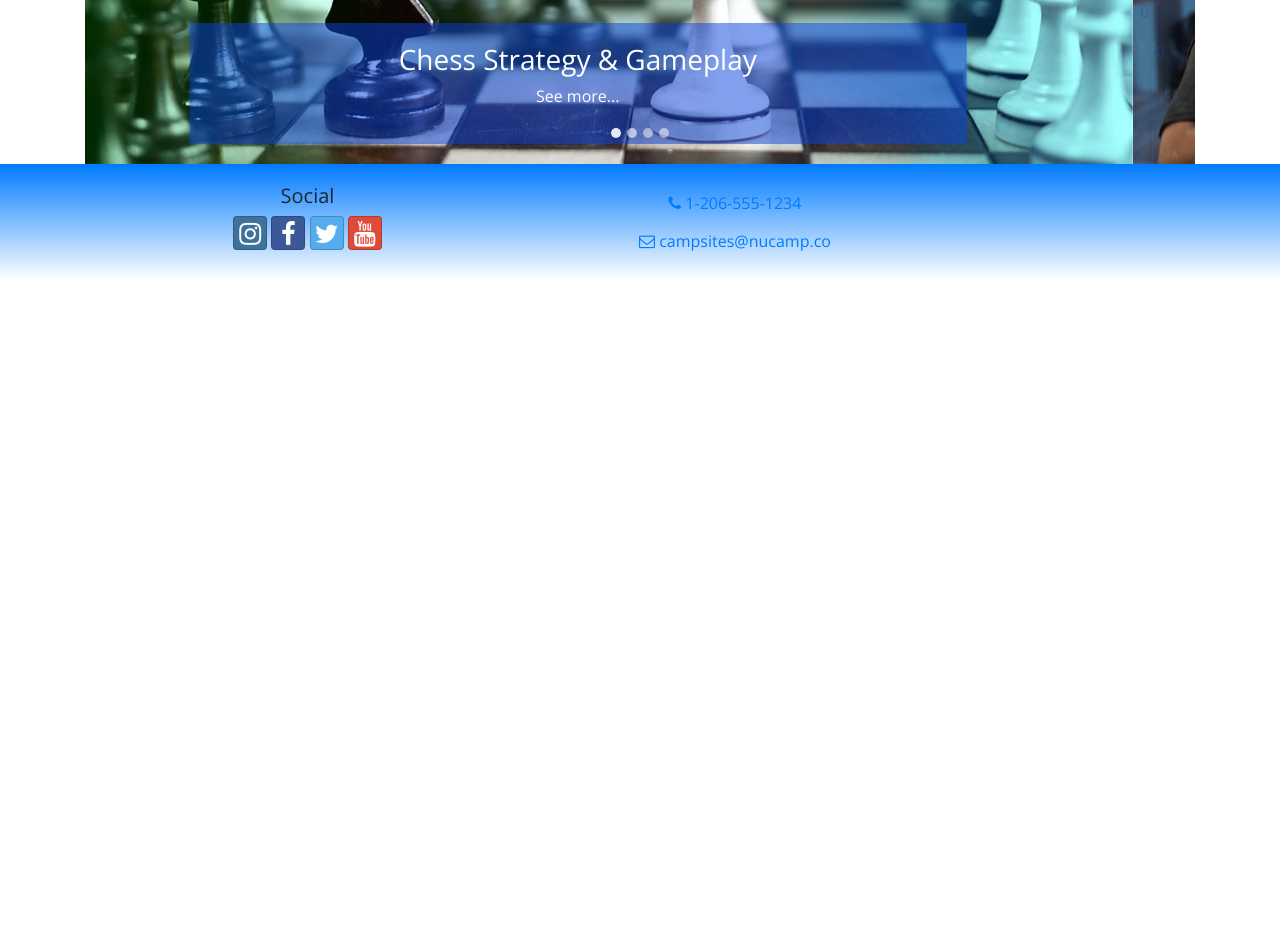
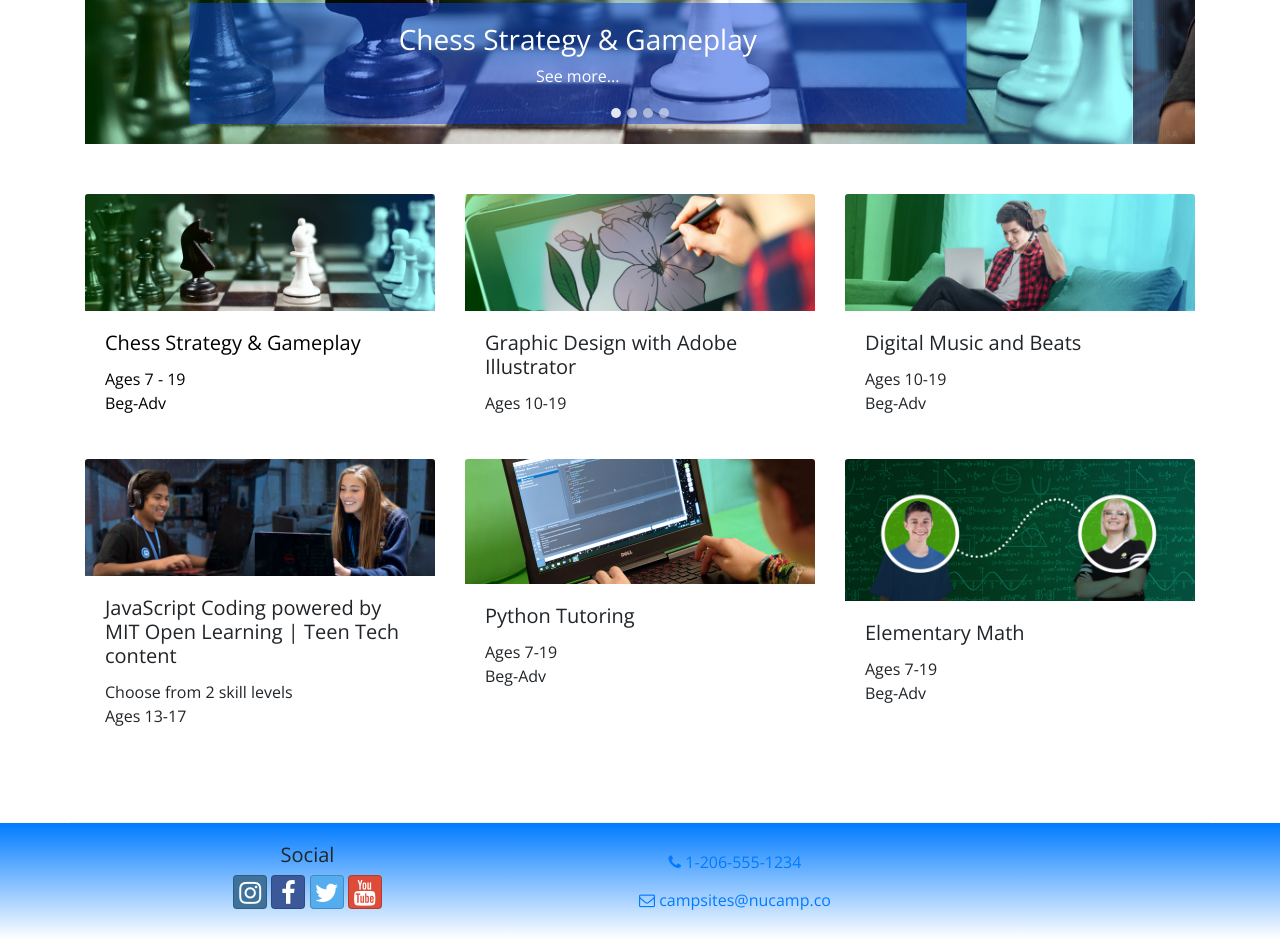
Before and after one commit to nhungle85/online-tutor, a website: page index.html in a window 1280 px wide. Shown: the part 428-1367 px from the top of the page. Before the commit the page ends 800 px from the top, so only its background shows below. Drawn offline with nearby package versions, Linux system fonts and the light colour scheme.

Commit message:
Add cards to show courses on index page

```diff
--- a/index.html
+++ b/index.html
@@ -14,9 +14,7 @@
         <link rel="stylesheet" href="https://fonts.googleapis.com/css?family=Lobster|Open+Sans" />
 
         <title>Online Tutor: We grow smarter together</title>
-        <style>
 
-        </style>
     </head>
     <body>
         <header id="site-header" class="jumbotron jumbotron-fluid">
@@ -38,7 +36,7 @@
         </header>
         <nav class="navbar navbar-expand-sm navbar-dark sticky-top">
             <div class="container">
-                <a class="navbar-brand" href="#"><img src="img/ot-logo.png" height="50" width="50" /></a>
+                <a class="navbar-brand d-none" href="#"><img src="img/ot-logo.png" height="50" width="50" /></a>
                 <button class="navbar-toggler" type="button" data-toggle="collapse" data-target="#nucampNavbar">
                     <span class="navbar-toggler-icon"></span>
                 </button>
@@ -96,7 +94,6 @@
             </div>
         </div>
         <div class="container container-fluid">
-
                 <div class="row">
                     <div class="col-12 mx-auto">
                         <div id="homeCarousel" class="carousel slide" data-ride="carousel">
@@ -148,7 +145,64 @@
                         </div>
                     </div>
                 </div>
-
+                <div id="allCourses" class="row row-content row-cols-1 row-cols-md-3">
+                    <div class="col mb-4">
+                        <a href="#">
+                            <div class="card h-100">
+                            <img src="img/header/ot-feature-chess.jpg" class="card-img-top" alt="Chess">
+                            <div class="card-body">
+                                <h5 class="card-title">Chess Strategy & Gameplay</h5>
+                                <p class="card-text">Ages 7 - 19 <br/> Beg-Adv</p>
+                            </div>
+                            </div>
+                        </a>
+                    </div>
+                    <div class="col mb-4">
+                        <div class="card h-100">
+                          <img src="img/header/ot-feature-illustrator.jpg" class="card-img-top" alt="Illustrator">
+                          <div class="card-body">
+                            <h5 class="card-title">Graphic Design with Adobe Illustrator</h5>
+                            <p class="card-text">Ages 10-19</p>
+                          </div>
+                        </div>
+                      </div>
+                      <div class="col mb-4">
+                        <div class="card h-100">
+                          <img src="img/header/ot-feature-music.jpg" class="card-img-top" alt="Music">
+                          <div class="card-body">
+                            <h5 class="card-title">Digital Music and Beats</h5>
+                            <p class="card-text">Ages 10-19 <br/>Beg-Adv</p>
+                          </div>
+                        </div>
+                      </div>
+                      <div class="col mb-4">
+                        <div class="card h-100">
+                          <img src="img/header/ot-feture-it.jpg" class="card-img-top" alt="IT">
+                          <div class="card-body">
+                            <h5 class="card-title">JavaScript Coding powered by MIT Open Learning | Teen Tech content</h5>
+                            <p class="card-text">Choose from 2 skill levels <br/>Ages 13-17</p>
+                          </div>
+                        </div>
+                      </div>
+                      <div class="col mb-4">
+                        <div class="card h-100">
+                          <img src="img/header/ot-python.jpg" class="card-img-top" alt="Python">
+                          <div class="card-body">
+                            <h5 class="card-title">Python Tutoring</h5>
+                            <p class="card-text">Ages 7-19 <br/>Beg-Adv</p>
+                          </div>
+                        </div>
+                      </div>
+                      <div class="col mb-4">
+                        <div class="card h-100">
+                          <img src="img/header/ot-algebra.jpg" class="card-img-top" alt="Algebra">
+                          <div class="card-body">
+                            <h5 class="card-title">Elementary Math</h5>
+                            <p class="card-text">Ages 7-19 <br/>Beg-Adv</p>
+                          </div>
+                        </div>
+                      </div>
+                </div>
         </div>
 
         <footer class="site-footer">
--- a/scss/styles.scss
+++ b/scss/styles.scss
@@ -18,6 +18,9 @@ body {
 #site-header {
     h2 {
         font-family: $header-font;
+    }
+    a {
+        color: $color-dark;
     }
 }
 
@@ -40,6 +43,13 @@ a:hover {
     color: $color-header !important;
     text-decoration: none;
 }
+
+#allCourses {
+    a {
+        color: black !important;
+    }
+}
+
 .carousel-caption {
     background-color: $color-dark
 }
@@ -71,6 +81,12 @@ a:hover {
     background-image: linear-gradient(to right, $color-secondary, $color-main, $color-dark);
     color: $color-header;
 }
-  div {
-      //border: 1px solid blueviolet;
-  }
+#allCourses {
+    .card {
+        border: none;
+    }
+    .card:hover {
+        border: 1px solid $color-main;
+    }
+
+}
```
Also changed, not shown: css/styles.css, img/header/ot-algebra.jpg (added), img/header/ot-elementary-math.jpg (added), img/header/ot-python.jpg (added), 1 other file.
